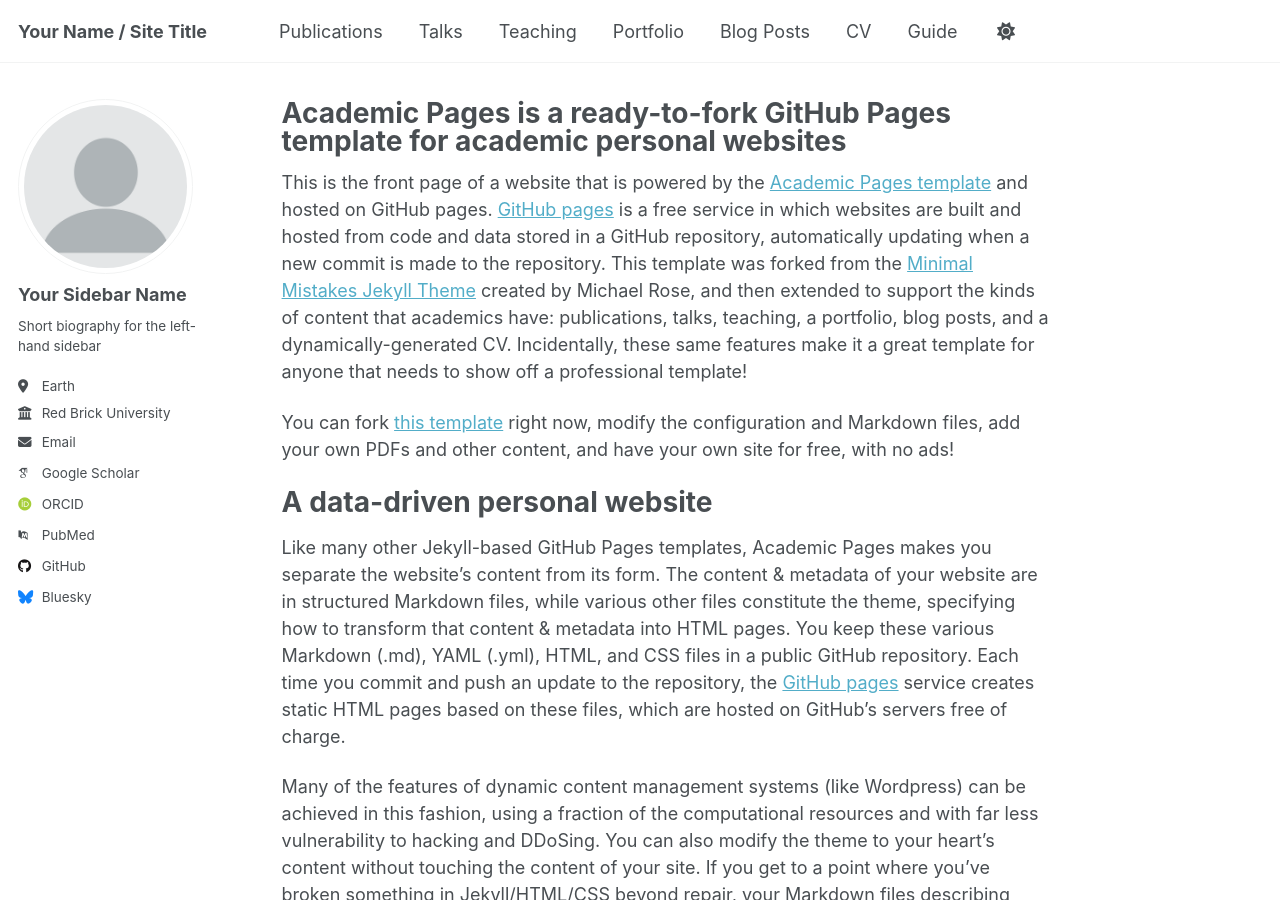
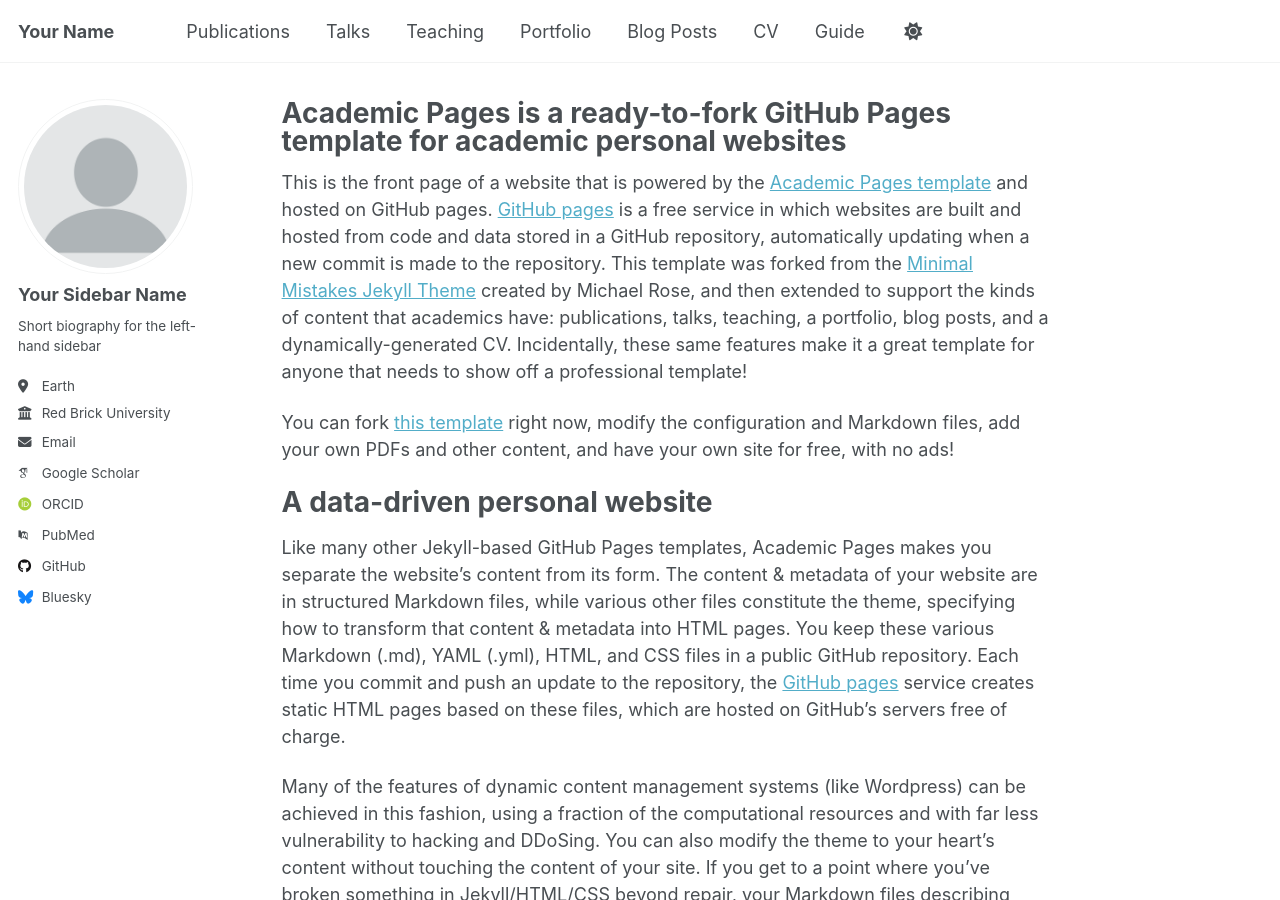
Before and after one commit to JosephineTu/josephinetu.github.io, a Jekyll site: the page built from _pages/about.md, in a window 1280 px wide and 900 px high. Built offline with Jekyll 4.4.1, drawn with Linux system fonts in a browser that asks for light colours; some web fonts are replaced; a script that is not in the unit is left out.

Commit message:
Update _config.yml

```diff
--- a/_config.yml
+++ b/_config.yml
@@ -9,7 +9,7 @@
 # Basic Site Settings
 locale                   : "en-US"
 site_theme               : "default" # Currently available options are "default", "air"
-title                    : "Your Name / Site Title"
+title                    : "Your Name"
 title_separator          : "-"
 name                     : &name "Your Name"
 description              : &description "personal description"
```
